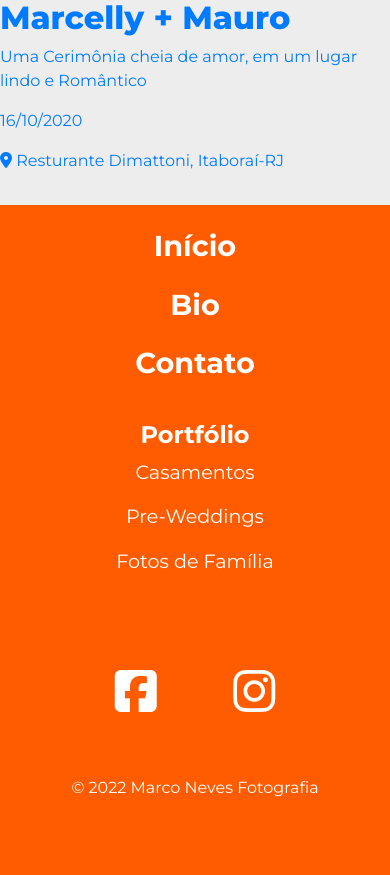
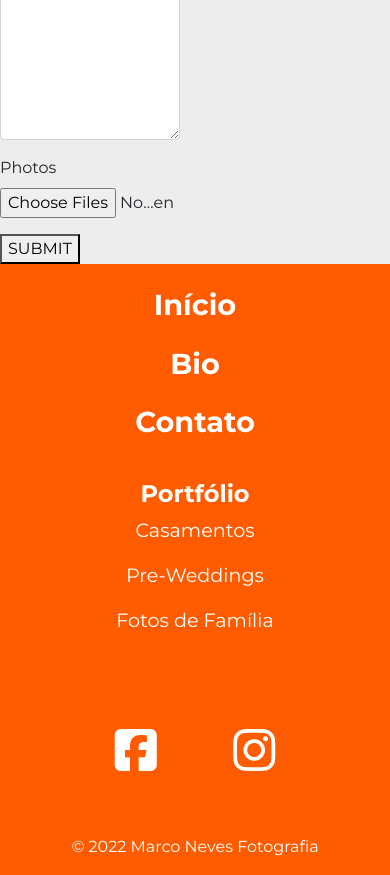
Before and after one commit to SanclerZanella/mn_photography-, a Django app: page /portfolio/ in a window 390 px wide. Shown: the part 814-1689 px from the top of the page. Before the commit the page ends 1611 px from the top, so only its background shows below. Run offline with Django 3.2, Linux system fonts and the light colour scheme; some libraries are stand-ins or nearby versions; some web fonts are replaced.

Commit message:
Created AlbumPhoto inline model to handle multiple photos per album and added dynamic image path

```diff
--- /dev/null
+++ b/portfolio/forms.py
@@ -0,0 +1,20 @@
+from django import forms
+from .models import Album, AlbumPhoto
+
+
+class AlbumForm(forms.ModelForm):
+
+    class Meta:
+        model = Album
+        fields = '__all__'
+
+    photos = forms.ImageField(label='Photos', required=False, widget=forms.FileInput(attrs={'multiple': True}))
+
+    # def __init__(self, *args, **kwargs):
+    #     super().__init__(*args, **kwargs)
+    #     categories = Category.objects.all()
+    #     friendly_names = [(c.id, c.get_friendly_name()) for c in categories]
+
+    #     self.fields['category'].choices = friendly_names
+    #     for field_name, field in self.fields.items():
+    #         field.widget.attrs['class'] = 'border-black rounded-0'
--- a/portfolio/models.py
+++ b/portfolio/models.py
@@ -22,6 +22,46 @@ class Album(models.Model):
     pre_desc = models.CharField(null=True, max_length=500)
     date = models.DateField(null=True)
     place = models.CharField(null=True, max_length=500)
-    cover = jsonfield.JSONField(null=True)
+    cover = models.ImageField(blank=True, null=True,
+                              upload_to='portfolio/covers/')
     description = models.TextField(null=True)
-    photos = jsonfield.JSONField(null=True)
+
+    def __str__(self):
+        return self.title
+
+
+class AlbumPhoto(models.Model):
+    """
+    Category Model
+    Attributes:
+        *name: A string indicating the category name;
+        *friendly_name: A string indicating category friendly name.
+    Sub-classes:
+        *Meta: Display the object's plural name.
+    Methods:
+        *__str__: Display the object's headline in the admin interface,
+                  it returns a nice, human-readable representation of
+                  the model;
+        *get_friendly_name: Display the object's friendly name.
+    """
+
+    album = models.ForeignKey(Album, default=None, on_delete=models.CASCADE)
+    photos = models.ImageField(upload_to="portfolio/albums/")
+
+    def save(self, *args, **kwargs):
+        """
+        Override the original save method to set the lineitem total
+        and update the order total.
+        """
+        album_type = self.album.type
+        folder_type = album_type.replace(" ", "_")
+        album_title = self.album.title
+        folder_name = album_title.replace(" ", "_")
+
+        for field in self._meta.fields:
+            if field.name == 'photos':
+                field.upload_to = f"portfolio/albums/{folder_type}/{folder_name}"
+        super(AlbumPhoto, self).save()
+
+    def __str__(self):
+        return self.album.title
--- a/portfolio/static/portfolio/css/weddings.css
+++ b/portfolio/static/portfolio/css/weddings.css
@@ -0,0 +1,3 @@
+.form {
+    margin-top: 10rem;
+}
--- a/portfolio/templates/portfolio/collection.html
+++ b/portfolio/templates/portfolio/collection.html
@@ -3,83 +3,21 @@
 
 <!-- Custom css -->
 {% block extra_css %}
-    <link rel="stylesheet" href="{% static 'home/css/home.css' %}">
+    <link rel="stylesheet" href="{% static 'portfolio/css/weddings.css' %}">
 {% endblock %}
 
 {% block content %}
-    <section aria-labelledby="weddings-portfolio-heading">
-        <h2 id="weddings-portfolio-heading" class="sr-only">Weddings portfolio heading</h2>
+    <section class="form" aria-labelledby="weddings-portfolio-heading">
+        <div class="row">
+            <div class="col-6">
+                <form action="{% url 'portfolio' %}" method="POST" enctype="multipart/form-data">
+                    {% csrf_token %}
+                    {{ form | crispy }}
 
-        <!-- Album heading and quote-->
-
-        <div id="collection-album">
-            <div class="row no-gutters">
-                <div class="col">
-                    <div class="row no-gutters">
-                        <div class="col">
-                            <h2 id="collection-album-header">Casamentos</h2>
-                        </div>
-                    </div>
-                </div>
+                    <button>SUBMIT</button>
+                </form>
             </div>
         </div>
-    </section>
-
-    <!-- Image links to the photos-->
-
-    <section aria-labelledby="weddings-portfolio">
-        <h2 id="weddings-portfolio" class="sr-only">Weddings portfolio</h2>
-        <figure>
-            <div class="row no-gutters portfolio-albums">
-                <div id="fabiane-flaviano" class="col-md-5 col-lg-4">
-                    <div class="hovereffect">
-                        <a href="assets/photo-pages/wedding/fabiane&flaviano.html"
-                            aria-label="Go to Fabiane and Flaviano wedding album">
-                            <img class="img-responsive"
-                                src="assets/images/albums/wedding/fabiane-flaviano/SEQUENCIA-58.jpg"
-                                alt="Fabiane and Flaviano wedding album">
-                            <div class="overlay" aria-labelledby="fabiane-flaviano_photos">
-                                <h2 id="fabiane-flaviano_photos">Fabiane + Flaviano</h2>
-                                <p>
-                                    Um casamento cheio de emoções
-                                </p>
-                                <p>
-                                    19/09/2020
-                                </p>
-                                <p>
-                                    <span><i class="fas fa-map-marker-alt"></i></span> Paróquia São Pedro Apóstolo,
-                                    Itaboraí
-                                </p>
-                            </div>
-                        </a>
-                    </div>
-                </div>
-
-                <div id="marcelly-mauro" class="col-md-5 col-lg-4">
-                    <div class="hovereffect">
-                        <a href="assets/photo-pages/wedding/marcelly&mauro.html"
-                            aria-label="Go to Marcelly and Mauro wedding album">
-                            <img class="img-responsive"
-                                src="assets/images/albums/wedding/marcelly-mauro/SEQUENCIA-77.jpg"
-                                alt="Marcelly and Mauro wedding album">
-                            <div class="overlay" aria-labelledby="marcelly-mauro_photos">
-                                <h2 id="marcelly-mauro_photos">Marcelly + Mauro</h2>
-                                <p>
-                                    Uma Cerimônia cheia de amor, em um lugar lindo e Romântico
-                                </p>
-                                <p>
-                                    16/10/2020
-                                </p>
-                                <p>
-                                    <span><i class="fas fa-map-marker-alt"></i></span> Resturante Dimattoni,
-                                    Itaboraí-RJ
-                                </p>
-                            </div>
-                        </a>
-                    </div>
-                </div>
-            </div>
-        </figure>
     </section>
 {% endblock %}
 
--- a/portfolio/views.py
+++ b/portfolio/views.py
@@ -1,12 +1,40 @@
 from django.shortcuts import render
+from .models import Album, AlbumPhoto
+from .forms import AlbumForm
 
 
 def portfolio(request):
     """
     A view to render the portfolio page
     """
+    form = AlbumForm()
+    if request.method == 'POST':
+        form_data = {
+            'type': request.POST['type'],
+            'title': request.POST['title'],
+            'pre_desc': request.POST['pre_desc'],
+            'date': request.POST['date'],
+            'place': request.POST['place'],
+            'cover': request.FILES.get('cover'),
+            'description': request.POST['description'],
+        }
+        album_form = AlbumForm(form_data)
+        if album_form.is_valid():
+            album_form.save()
+
+        album = Album.objects.get(title=request.POST['title'])
+
+        photos = request.FILES.getlist('photos')
+        for photo in photos:
+            AlbumPhoto_line_item = AlbumPhoto(
+                                    album=album,
+                                    photos=photo,
+                                   )
+            AlbumPhoto_line_item.save()
+
     template = 'portfolio/collection.html'
     context = {
+        'form': form,
     }
 
     return render(request, template, context)
--- a/requirements.txt
+++ b/requirements.txt
@@ -19,6 +19,7 @@ defusedxml==0.7.1
 distlib==0.3.2
 Django==3.2.7
 django-allauth==0.46.0
+django-crispy-forms==1.14.0
 djongo==1.3.6
 dnspython==2.1.0
 docutils==0.17.1
--- a/templates/base.html
+++ b/templates/base.html
@@ -54,7 +54,7 @@
                             Portifólio
                         </a>
                         <div class="dropdown-menu" aria-labelledby="navbarDropdown-lg-sc">
-                            <a class="dropdown-item" href=""
+                            <a class="dropdown-item" href="{% url 'portfolio' %}"
                                 aria-label="Go to weddings portfolio">Casamentos</a>
                             <a class="dropdown-item" href=""
                                 aria-label="Go to pre-weddings portfolio">Pre-Weddings</a>
```
Also changed, not shown: mn_photo/settings.py (+7 -0 lines), portfolio/admin.py (+10 -1 lines), portfolio/migrations/0003_auto_20220215_1330.py (added), portfolio/migrations/0004_alter_album_cover.py (added), portfolio/migrations/0005_rename_albumphotos_albumphoto.py (added), portfolio/migrations/0006_alter_album_cover.py (added), portfolio/migrations/0007_auto_20220215_1721.py (added), portfolio/migrations/0008_auto_20220215_1820.py (added), portfolio/migrations/0009_remove_album_photo.py (added).
